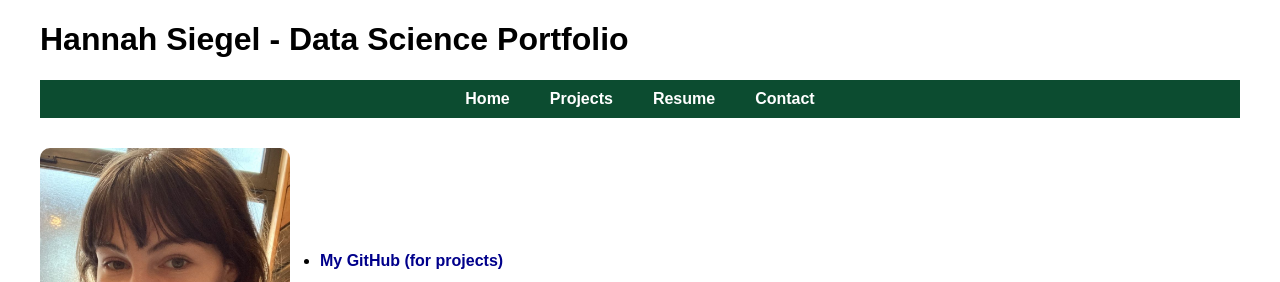
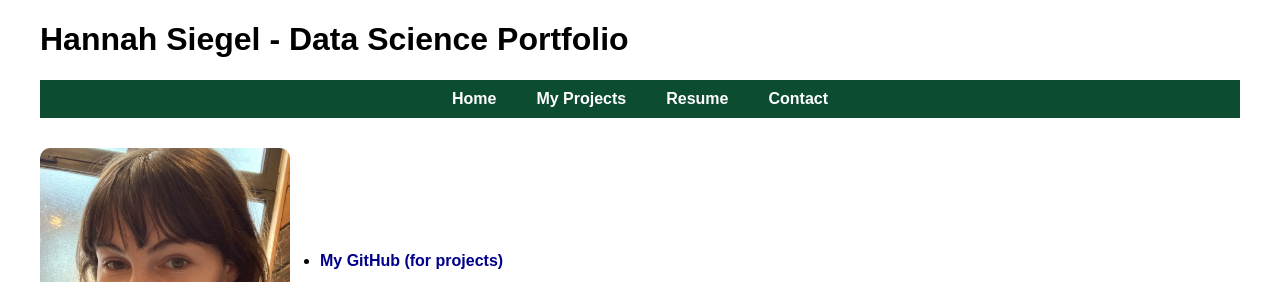
Before and after one commit to siegelhannah/portfolio, a Jekyll site: the page built from index.md, in a window 1280 px wide. Shown: the top 282 px of the page. Built offline with Jekyll 4.4.1, drawn with Linux system fonts in a browser that asks for light colours.

```diff
--- a/_layouts/default.html
+++ b/_layouts/default.html
@@ -11,7 +11,7 @@
     <nav>
       <ul>
         <li><a href="{{ '/' | relative_url }}">Home</a></li>
-        <li><a href="{{ '/projects/' | relative_url }}">Projects</a></li>
+        <li><a href="{{ '/projects/' | relative_url }}">My Projects</a></li>
         <li><a href="{{ '/resume/' | relative_url }}">Resume</a></li>
         <li><a href="{{ '/contact/' | relative_url }}">Contact</a></li>
       </ul>
```
